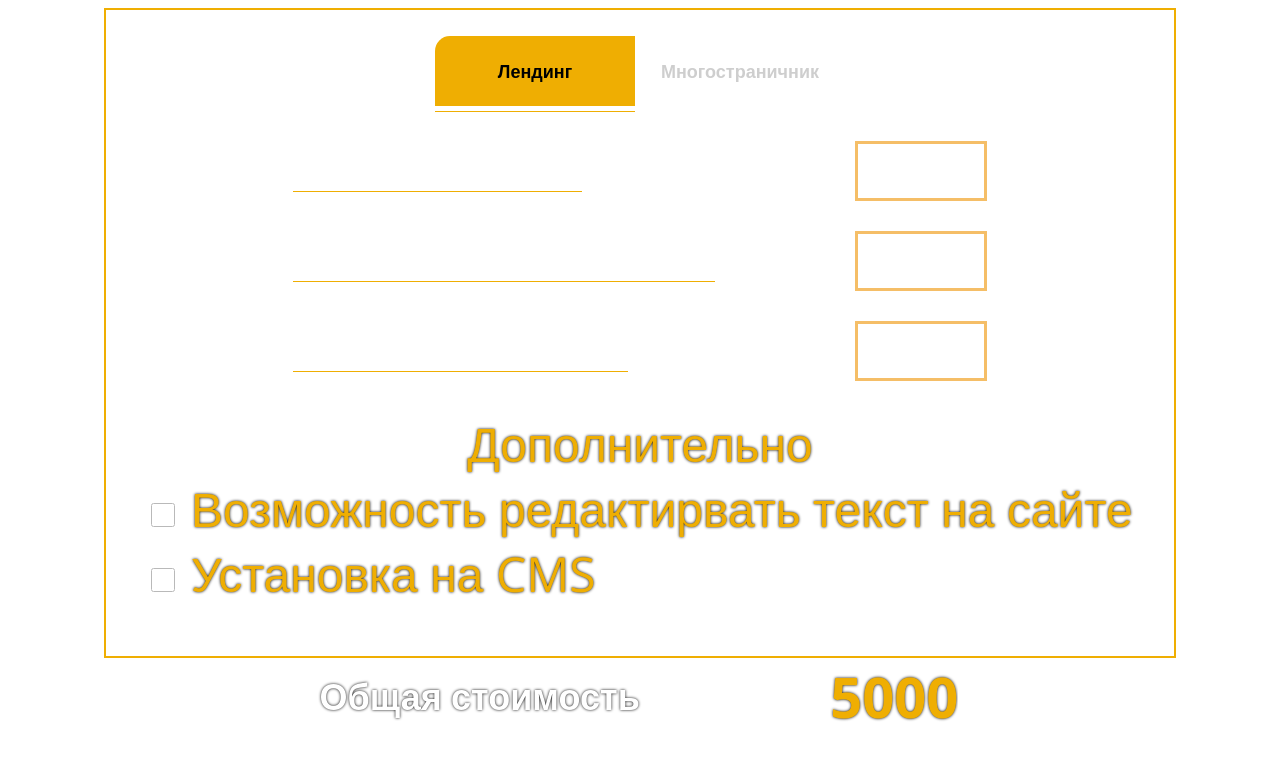
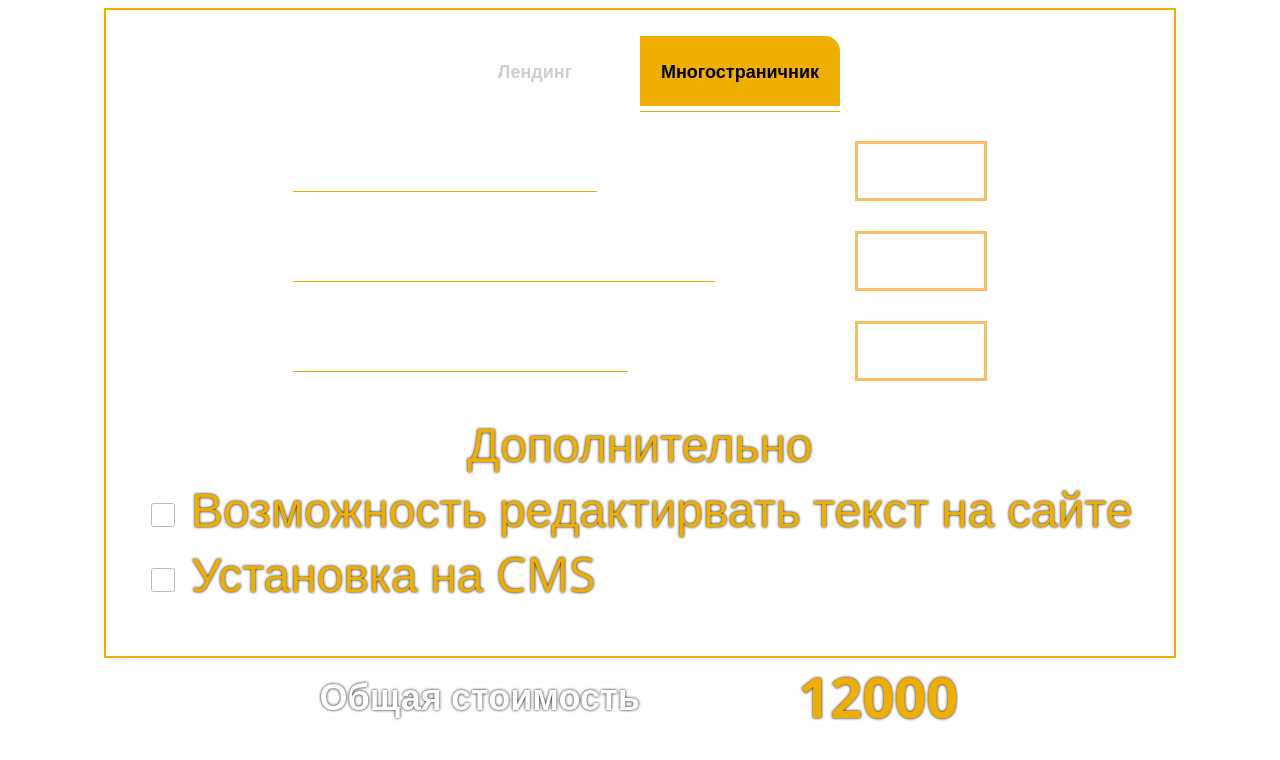
Before and after one commit to FryOS/calcMoney, a plain HTML site: page index.html in a window 1280 px wide. Both pictures are taken after a click on the element "Многостраничник". Drawn offline with nearby package versions, Linux system fonts and the light colour scheme; files that its build step writes are made by us from their sources.

Commit message:
Скрипт: нашел все элементы, сделал переключение табов и изменение цены при переключении

```diff
--- a/index.html
+++ b/index.html
@@ -22,7 +22,7 @@
 				<div class="tab-left active">Лендинг</div>
 				<div class="tab-right">Многостраничник</div>
 			</div>
-			<div class="bloks" id="bloks-block">
+			<div class="bloks" id="blocks-block">
 				<div class="bloks-title">Количество блоков</div>
 				<input type="number" class="counter" id="counter-block">
 			</div>
@@ -58,5 +58,6 @@
 			</div>
 
 		</div>
+		<script src="js/script.js"></script>
 	</body>
 </html>
--- /dev/null
+++ b/js/script.js
@@ -0,0 +1,74 @@
+let total = 5000,
+    time = 1,
+    hourRate,
+    tabLeft = document.querySelector('.tab-left'),
+    tabRight = document.querySelector('.tab-right'),
+    blocksBlock = document.querySelector('#blocks-block'),
+    pagesBlock = document.querySelector('#pages-block'),
+    counterBlock = document.querySelector('#counter-block'),
+    counterPages = document.querySelector('#counter-pages'),
+    counterHours = document.querySelector('#counter-hours'),
+    counterRate = document.querySelector('#counter-rate'),
+    changesCheck = document.querySelector('#changes-check'),
+    changesCms = document.querySelector('#changes-cms'),
+    totalValue = document.getElementsByClassName('total-count')[0],
+    input = document.getElementsByTagName('input');
+
+
+
+const land = 5000,
+    corp = 12000,
+    cms = 4000,
+    changes = 1000,
+    blocks = 500,
+    pages = 2500;
+
+window.addEventListener('DOMContentLoaded', function () {
+
+    tabLeft.addEventListener('click', () => {
+        for(let i=0; i< input.length; i++){
+            input[i].value = '';
+        }
+
+    blocksBlock.style.display = 'flex';
+    pagesBlock.style.display = 'none';
+    tabLeft.classList.add('active')
+    tabRight.classList.remove('active')
+
+    if (changesCheck.checked) {
+        changesCheck.checked = false
+    }
+    if (changesCms.checked) {
+        changesCms.checked = false
+    }
+
+    total = land;
+    totalValue.value = total;
+
+    });
+
+
+    tabRight.addEventListener('click', () => {
+        for(let i=0; i< input.length; i++){
+        input[i].value = '';
+    }
+
+    blocksBlock.style.display = 'none';
+    pagesBlock.style.display = 'flex';
+    tabRight.classList.add('active')
+    tabLeft.classList.remove('active')
+
+    if (changesCheck.checked) {
+        changesCheck.checked = false
+    }
+    if (changesCms.checked) {
+        changesCms.checked = false
+    }
+
+    total = corp;
+    totalValue.value = total;
+
+});
+
+
+})
```
